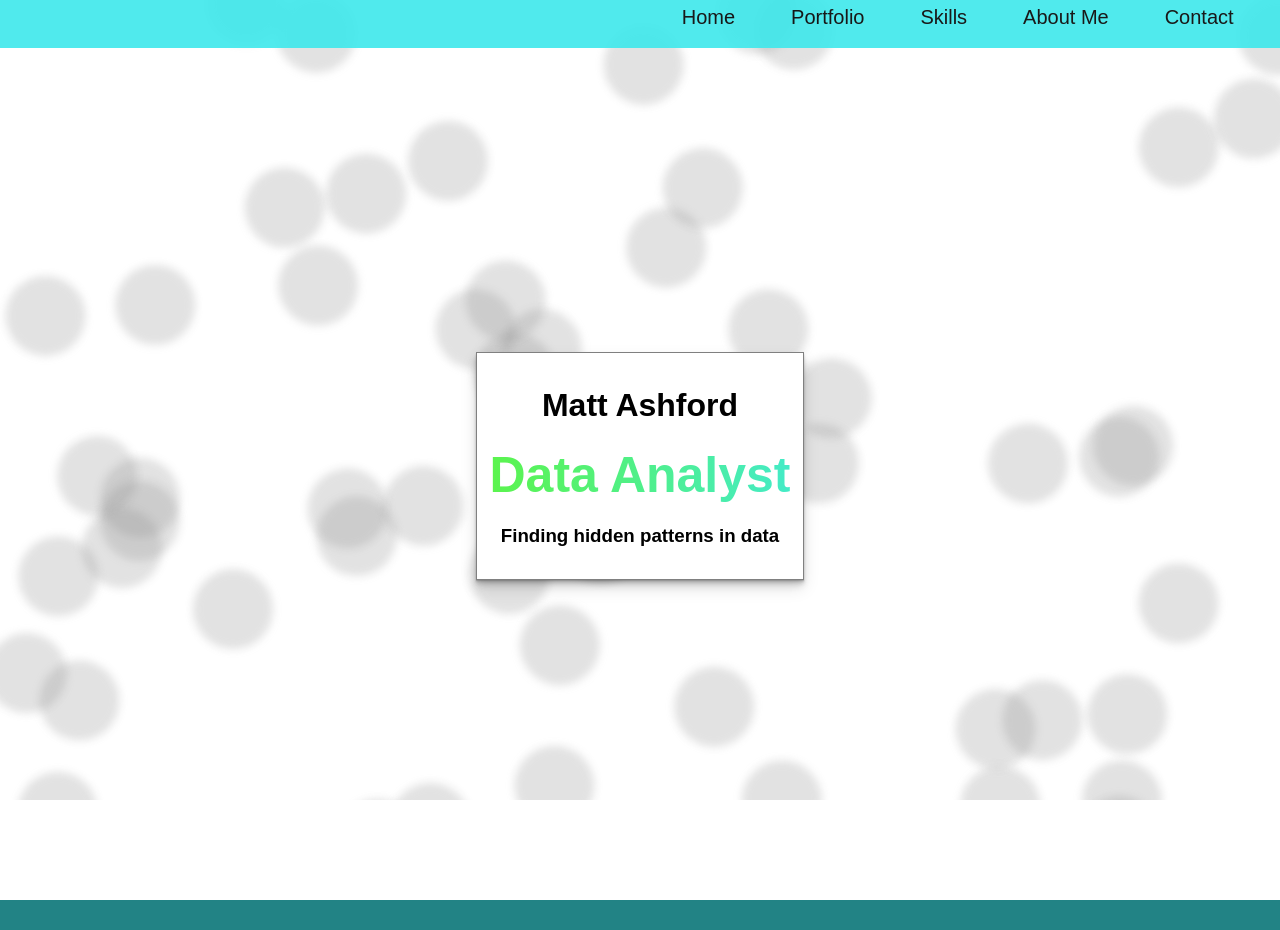
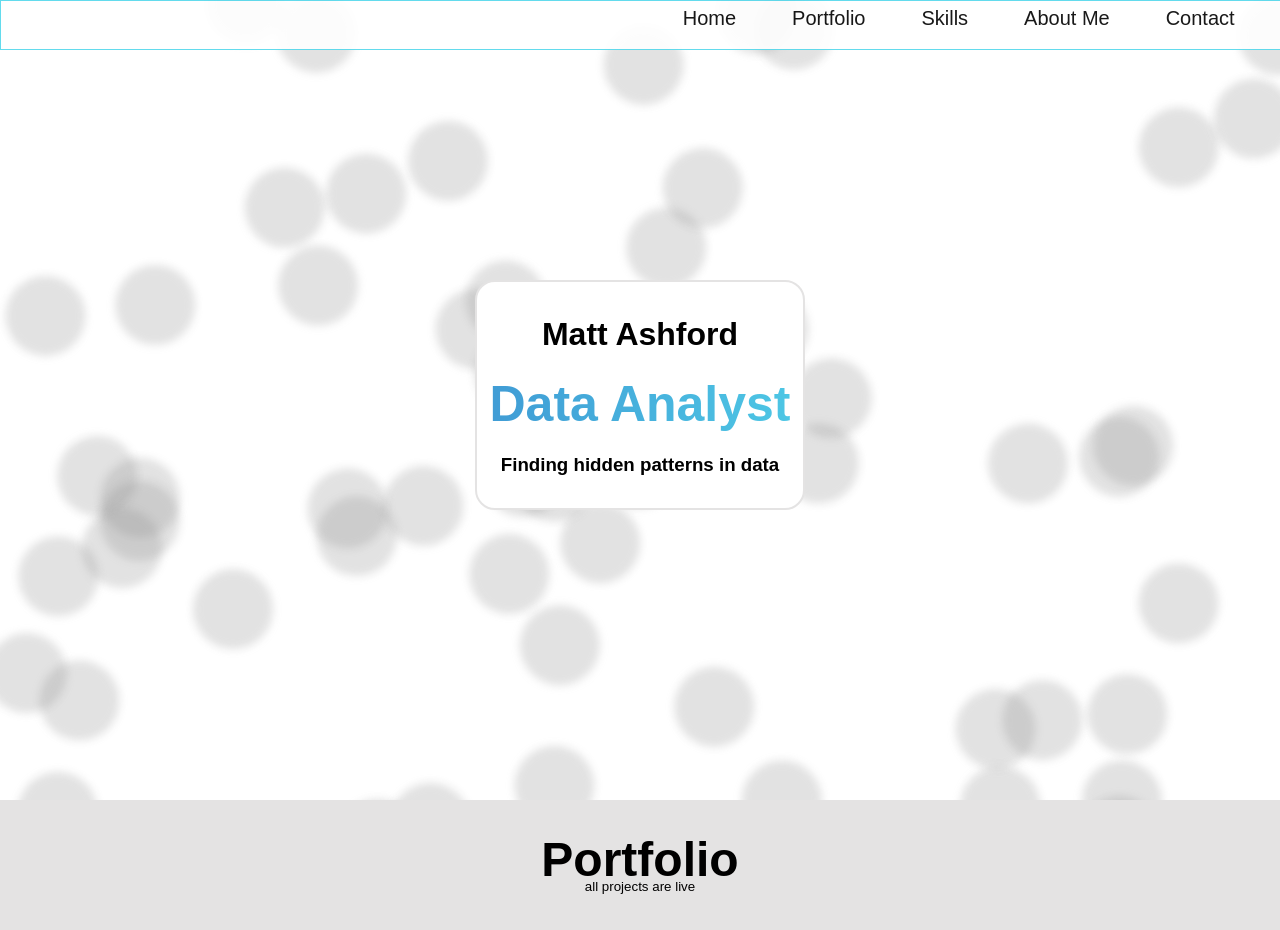
Before and after one commit to MattTheEconomist/portfolio, a React (Create React App) app in the folder portfolio/: page / in a window 1280 px wide. Shown: the top 930 px of the page. Built offline with nearby package versions, Linux system fonts and the light colour scheme.

Commit message:
final design touch up

```diff
--- a/portfolio/public/index.html
+++ b/portfolio/public/index.html
@@ -2,7 +2,7 @@
 <html lang="en">
   <head>
     <meta charset="utf-8" />
-    <link rel="icon" href="%PUBLIC_URL%/favicon.ico" />
+    <link rel="icon" href="%PUBLIC_URL%/favicon.svg" />
     <meta name="viewport" content="width=device-width, initial-scale=1" />
     <meta name="theme-color" content="#000000" />
     <meta
@@ -24,7 +24,7 @@
       work correctly both with client-side routing and a non-root public URL.
       Learn how to configure a non-root public URL by running `npm run build`.
     -->
-    <title>React App</title>
+    <title>Matt Ashford</title>
   </head>
   <body>
     <noscript>You need to enable JavaScript to run this app.</noscript>
--- a/portfolio/src/App.css
+++ b/portfolio/src/App.css
@@ -1,18 +1,18 @@
 :root {
-  --primeColor: #3de8eb;
-  --thirdColor: #60f634;
-  --secondColor: #4f34f6;
-  --forthColor: #228385;
-  --alternateGreen: #6dc2c3;
-  --lightGrey: hsla(131, 0%, 80%, 1);
-  /* --lightGrey: #3c6a6b; */
-  --projectImgWidth: 225px;
-  --projectImgHeight: 225px;
+  --circlePrime: #53d8eb;
+  --circleSecond: #4a84f6;
+  --circleThird: #4af6ad;
+  --primeColor: #53d8eb;
+  --secondColor: #4a84f6;
+  --thirdColor: #3f99d4;
+  --lightGrey: rgb(228, 227, 227);
+  --projectImgWidth: 270px;
+  --projectImgHeight: 270px;
   --catImgWidth: 200px;
   --catImgHeight: 200px;
 
   --myGradient: linear-gradient(
-    /* to bottom left, */ to left,
+    to left,
     var(--secondColor),
     var(--primeColor),
     var(--thirdColor)
@@ -34,7 +34,7 @@ body {
 
 #landingPageContainer {
   width: 100vw;
-  height: 900px;
+  height: 100vh;
   display: flex;
   flex-direction: column;
   justify-content: flex-start;
@@ -52,21 +52,18 @@ body {
 }
 
 #titleTextContainer {
-  margin-top: -35%;
+  margin-top: -65vh;
   z-index: 1;
   background-color: white;
   padding: 1%;
-  border: 1px solid grey;
-  box-shadow: 0 1px 1px rgba(0, 0, 0, 0.11), 0 2px 2px rgba(0, 0, 0, 0.11),
-    0 4px 4px rgba(0, 0, 0, 0.11), 0 6px 8px rgba(0, 0, 0, 0.11),
-    0 8px 16px rgba(0, 0, 0, 0.11);
+  border: 2px solid var(--lightGrey);
+  border-radius: 20px;
   transition: all 1s;
 }
 
 #titleTextContainer:hover {
   box-shadow: 0 2px 1px rgba(0, 0, 0, 0.09), 0 4px 2px rgba(0, 0, 0, 0.09),
-    0 8px 4px rgba(0, 0, 0, 0.09), 0 16px 8px rgba(0, 0, 0, 0.09),
-    0 32px 16px rgba(0, 0, 0, 0.09);
+    4px 8px 4px rgba(0, 0, 0, 0.09);
   transform: scale(1.05);
   transition: all 900ms;
 }
@@ -79,7 +76,7 @@ body {
   color: transparent;
   background-size: 300%;
   background-position: right;
-  animation: colorShift 10s infinite alternate;
+  animation: colorShift 5s infinite alternate;
 }
 
 @keyframes colorShift {
@@ -100,24 +97,26 @@ body {
 
 .circle_primary:hover {
   filter: blur(0px);
-  fill: var(--primeColor);
+  fill: var(--circlePrime);
   transition: all 700ms;
 }
 
 .circle_secondary:hover {
   filter: blur(0px);
-  fill: var(--secondColor);
+  fill: var(--circleSecond);
   transition: all 700ms;
 }
 
 .circle_third:hover {
   filter: blur(0px);
-  fill: var(--thirdColor);
+  fill: var(--circleThird);
   transition: all 700ms;
 }
 
 #headerContainer {
-  background-color: var(--primeColor);
+  /* background-color: var(--primeColor); */
+  background-color: white;
+  border: 1px solid var(--primeColor);
   opacity: 0.9;
   display: flex;
   flex-direction: row;
@@ -150,9 +149,14 @@ body {
 /* portfolio section  */
 
 #portfolioSection {
-  background-color: var(--forthColor);
+  background-color: var(--lightGrey);
   padding-bottom: 5%;
   padding-top: var(--sectionPaddingTop);
+  /* filter: blur(5px); */
+}
+
+#portfolioTitle {
+  margin-top: 1.5%;
 }
 
 #projectsLive {
@@ -183,7 +187,7 @@ body {
 
 .rowName {
   font-size: 1.5em;
-  margin-top: 15px;
+  margin-top: 20px;
 }
 
 /* .rowName:last-child {
@@ -207,6 +211,7 @@ body {
   display: inline-block;
   margin: 10px;
   transition: all 500ms;
+  border-radius: 20px;
 }
 
 .imgContainerProject:hover {
@@ -222,6 +227,7 @@ body {
   display: inline-block;
   margin: 10px;
   vertical-align: top;
+  border-radius: 20px;
 }
 
 .hiddenProjectBox {
@@ -231,6 +237,7 @@ body {
   max-width: var(--projectImgWidth);
   min-height: var(--projectImgHeight);
   max-height: var(--projectImgHeight);
+  border-radius: 20px;
   /* background-color: rgba(0, 0, 0, 0.85); */
 }
 
@@ -246,9 +253,12 @@ body {
   box-sizing: border-box;
   text-align: center;
   color: white;
-  font-size: 13px;
-  background-color: rgba(0, 0, 0, 0.85);
+  font-size: 17px;
+  background-color: var(--secondColor);
+  opacity: 0.9;
   border: 4px solid white;
+  box-shadow: 0 2px 1px rgba(0, 0, 0, 0.09), 0 4px 2px rgba(0, 0, 0, 0.09),
+    4px 8px 4px rgba(0, 0, 0, 0.09);
 }
 
 img {
@@ -274,7 +284,17 @@ img {
 .skillCard {
   max-width: 30vw;
 }
+
 .skillIconContainer {
+  transition: all 600ms;
+  /* display: inline-block; */
+  /* width: 20vw; */
+  /* background-color: blue; */
+}
+.skillIconContainer:hover {
+  fill: var(--secondColor);
+  transform: scale(1.1);
+  transition: all 600ms;
 }
 
 .skillTitle {
@@ -304,7 +324,7 @@ img {
   padding-top: var(--sectionPaddingTop);
   text-align: center;
   min-height: 500px;
-  max-height: 700px;
+  /* max-height: 700px; */
 }
 
 #aboutMeSection::after {
@@ -312,9 +332,11 @@ img {
   position: absolute;
   top: 0;
   left: 0;
-  width: 100%;
+  width: 100vw;
   height: 100%;
   background-image: url("Design/gheryTwo.jpg");
+  /* background-size: auto; */
+  background-size: 2000px;
   background-attachment: fixed;
   z-index: -1;
   filter: grayscale(100%);
@@ -395,7 +417,17 @@ img {
 #contactSection {
   text-align: center;
   padding-top: var(--sectionPaddingTop);
-  /* background-color: var(--forthColor); */
+  /* background-color: var(--thirdColor); */
+  background-color: var(--lightGrey);
+  color: black;
+}
+
+#contactSection a {
+  color: black;
+}
+
+#contactTitle {
+  margin-top: 1%;
 }
 
 #allFooterIcons {
@@ -407,10 +439,12 @@ img {
 
 .footerIconContainer {
   padding: 10px;
+  transition: all 1s;
 }
 
 .footerIconContainer:hover {
-  background-color: var(--primeColor);
+  background-color: var(--secondColor);
+  /* fill: var(--secondColor); */
   transform: scale(1.1);
   transition: all 1s;
 }
--- a/portfolio/src/ContentPages/Footer.jsx
+++ b/portfolio/src/ContentPages/Footer.jsx
@@ -5,12 +5,18 @@ import { SiGmail } from "react-icons/si";
 export const Footer = () => {
   return (
     <div id="contactSection">
-      <h1 className="sectionTitle">Contact</h1>
+      <h1 className="sectionTitle" id="contactTitle">
+        Contact
+      </h1>
       <p>Let's build something great together! </p>
       <p>Please don't hesitate to contact me with project ideas</p>
       <p>
         Feel free to checkout my{" "}
-        <a href="https://github.com/MattTheEconomist" className="textLink">
+        <a
+          href="https://github.com/MattTheEconomist"
+          target="_blank"
+          className="textLink"
+        >
           Github{" "}
         </a>{" "}
         or send me an email at{" "}
@@ -24,6 +30,7 @@ export const Footer = () => {
           <a
             href="https://github.com/MattTheEconomist"
             className="footerIconLink"
+            target="_blank"
           >
             <div className="footerIconContainer">
               <GoMarkGithub />
--- a/portfolio/src/ContentPages/Portfolio.jsx
+++ b/portfolio/src/ContentPages/Portfolio.jsx
@@ -7,7 +7,9 @@ import webScrape from "../Design/webScrape.PNG";
 export const Portfolio = () => {
   return (
     <div id="portfolioSection">
-      <h1 className="sectionTitle">Portfolio</h1>
+      <h1 className="sectionTitle" id="portfolioTitle">
+        Portfolio
+      </h1>
       <p id="projectsLive">all projects are live</p>
       <div id="portfolioRowsContainer">
         <div className="rowName">Web Applications </div>
```
Also changed, not shown: portfolio/public/favicon.svg (added), portfolio/src/ContentPages/Contact.jsx (deleted).
